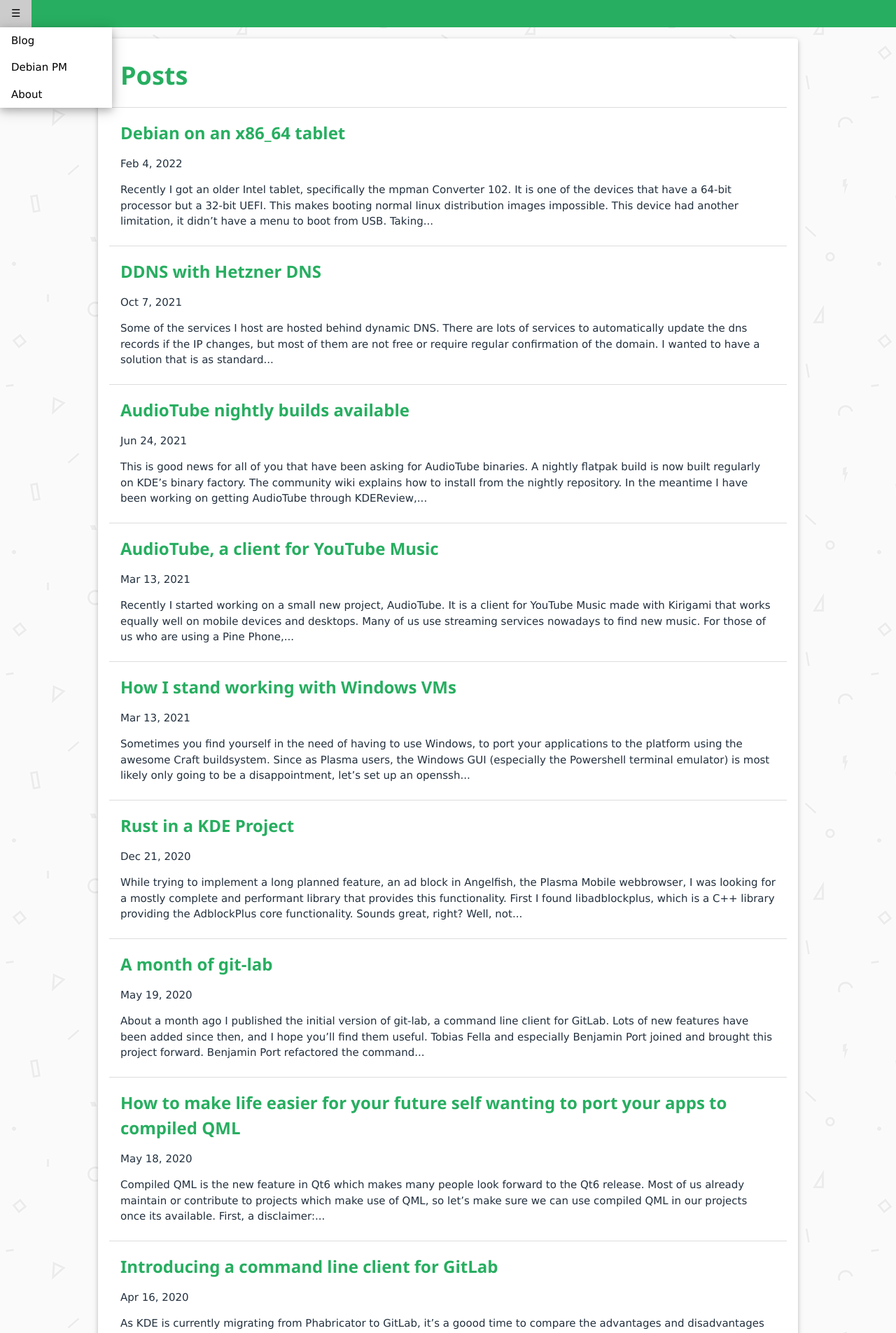
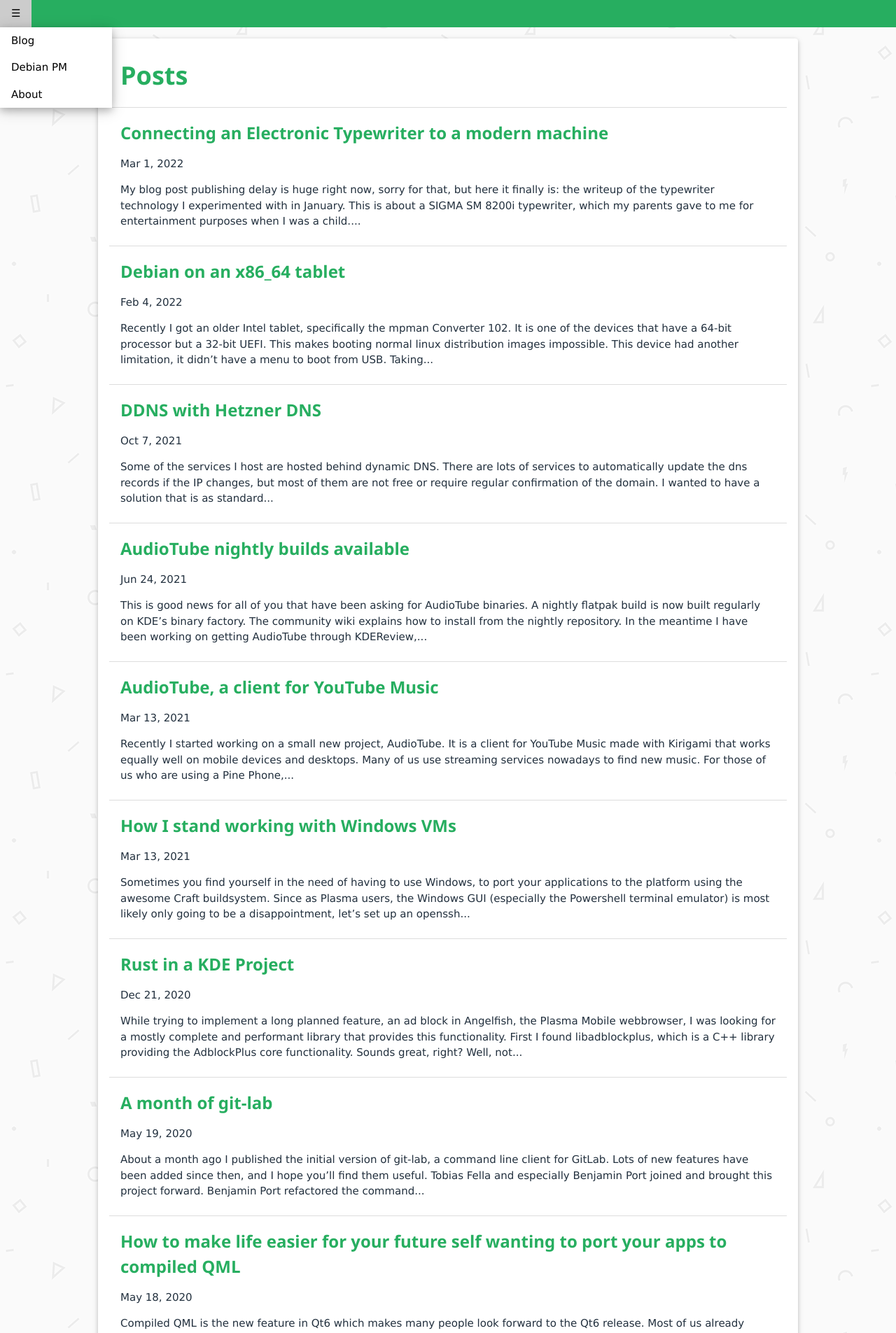
Before and after one commit to jbbgameich/jbbgameich.github.io, a Jekyll site: the page built from index.md, in a window 1280 px wide. Shown: the top 1905 px of the page at 70% size. Built offline with Jekyll 4.4.1, drawn with Linux system fonts in a browser that asks for light colours.

Commit message:
Add typewriter blog post

```diff
--- /dev/null
+++ b/_posts/2022-02-04-electric-typewriter.md
@@ -0,0 +1,60 @@
+---
+layout: post
+title:  "Connecting an Electronic Typewriter to a modern machine"
+date:   2022-03-01 15:31:00 +1:00
+---
+
+My blog post publishing delay is huge right now, sorry for that, but here it finally is: the writeup of the typewriter technology I experimented with in January.
+
+This is about a SIGMA SM 8200i typewriter, which my parents gave to me for entertainment purposes when I was a child.
+Now that I'm older, the entertainment has become more sophisticated 😁.
+
+When we talked about teletype technology in my local university hackerspace, Spline, I remembered the typewriter had a 26-pin connector.
+After some research, I learned that the machine is basically an Erika S3004, one of the most popular typewriters of the GDR, in a different case.
+With this new knowledge, I was able to find a table of commands which can be sent and received from the device.
+
+The 26-pin conector is a port used in the GDR, which speaks a faily standard rs232 protocol.
+In fact, the USB TTL adapter I usually use for routers, worked on it after some creative wiring.
+
+<figure>
+    <img alt="Version 1.0 of the typewriter interface" src="/img/typewriter_interface_1_0.jpeg" width="400">
+    <figcaption>The initial attempt at connecting, with lots of tape and no proper connector</figcaption>
+</figure>
+
+The commands that can be sent and received over the serial interface can be separated into two groups: control codes and character codes.
+Unfortunately the typewriter does not support unicode ... or ASCII.
+So the first step was encoding and decoding the "gdrascii" codec, like the Chaostreff Potsdam people like to call it.
+Luckily, I could just do a pretty-much 1:1 translation of the python code from Chaostreff Potsdam into rust.
+
+For those interested in rust: The new gdrascii_codec crate exposes mostly const API, which allows to write strings in unicode in the source code for readability,
+but already translating them into gdrascii at compile time.
+
+After also implementing the control codes from the table, I could do the first prints.
+
+<figure>
+    <video width="400" controls>
+        <source src="/vid/typewriter-printing.mp4" type="video/mp4">
+        <source src="https://dl.dropboxusercontent.com/s/v0d8w7om65vewf4/typewriter-printing.mp4" type="video/mp4">
+    </video>
+    <figcaption>Printing Tux</figcaption>
+</figure>
+
+The second feature I wanted to support was keyboard input, since the typewriter supports a mode in which it sends keyboard input over the serial connection instead of printing it.
+This was quite easily possible using the linux kernel uinput API. The only complication was, that the typewriter already sends ready made character codes, but the linux kernel expects to receive raw keypresses.
+
+For the character "L", the Linux kernel expects "(ShiftL or ShiftR) + L", so this could just be translated back.
+
+<figure>
+    <video width="400" controls>
+        <source src="/vid/typewriter-typing.mp4" type="video/mp4">
+        <source src="https://dl.dropboxusercontent.com/s/pg31ewc2ahwa6sd/typewriter-typing.mp4" type="video/mp4">
+    </video>
+    <figcaption>Tooting from the typewriter</figcaption>
+</figure>
+
+After all of that was done, I ordered a proper connector, to make it easy to put everything back together after putting it into the drawer.
+
+<figure>
+    <img alt="Version 2.0 of the typewriter interface" src="/img/typewriter_interface_2_0.JPG" width="400">
+    <figcaption>The final result, with a proper connector</figcaption>
+</figure>
--- a/css/main.css
+++ b/css/main.css
@@ -91,3 +91,13 @@
 	color: #6d6d6d;
 	font-size: 14px;
 }
+
+.post-img-right {
+	float: right;
+	padding: 30px;
+}
+
+.post-img-left {
+	float: left;
+	padding: 30px;
+}
```
Also changed, not shown: _posts/2021-03-13-audiotube.md (+2 -2 lines), 2 other files.
